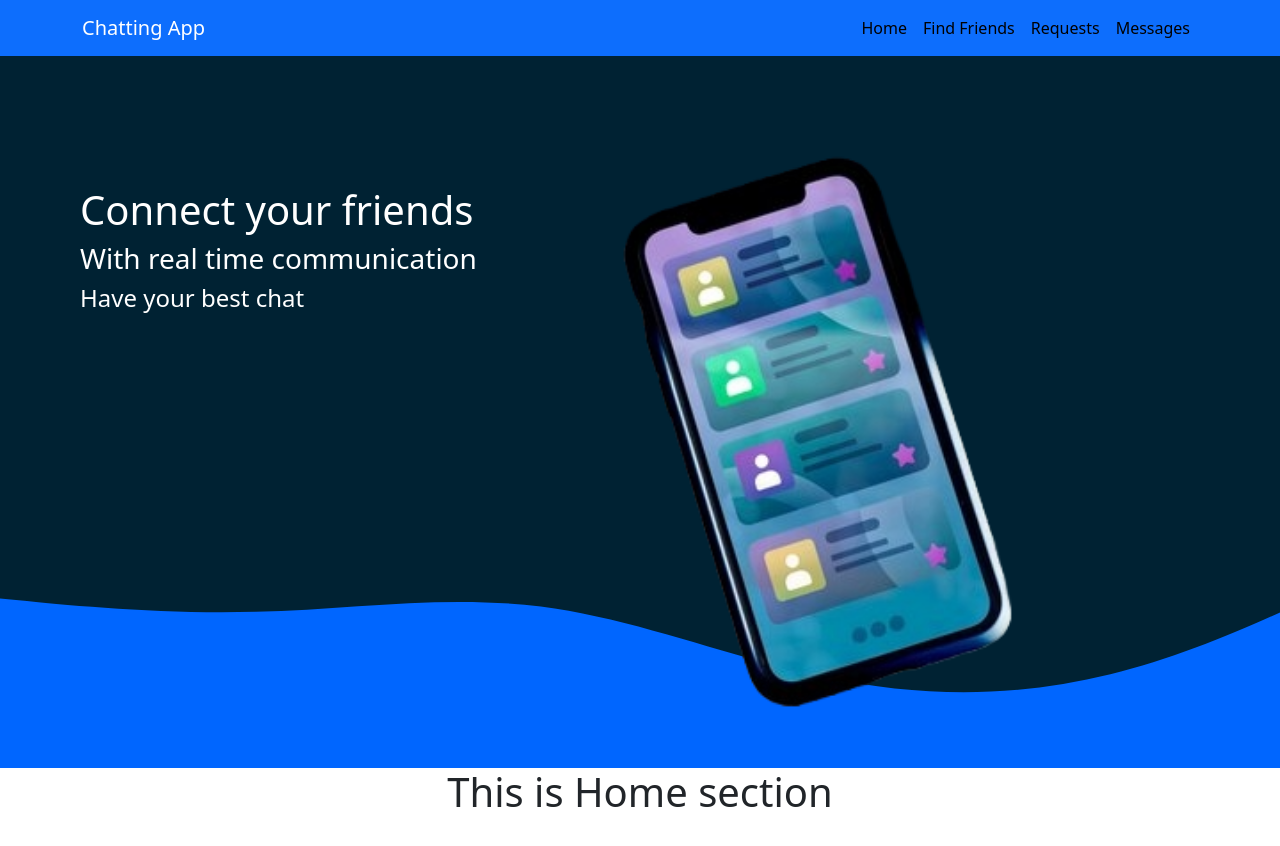
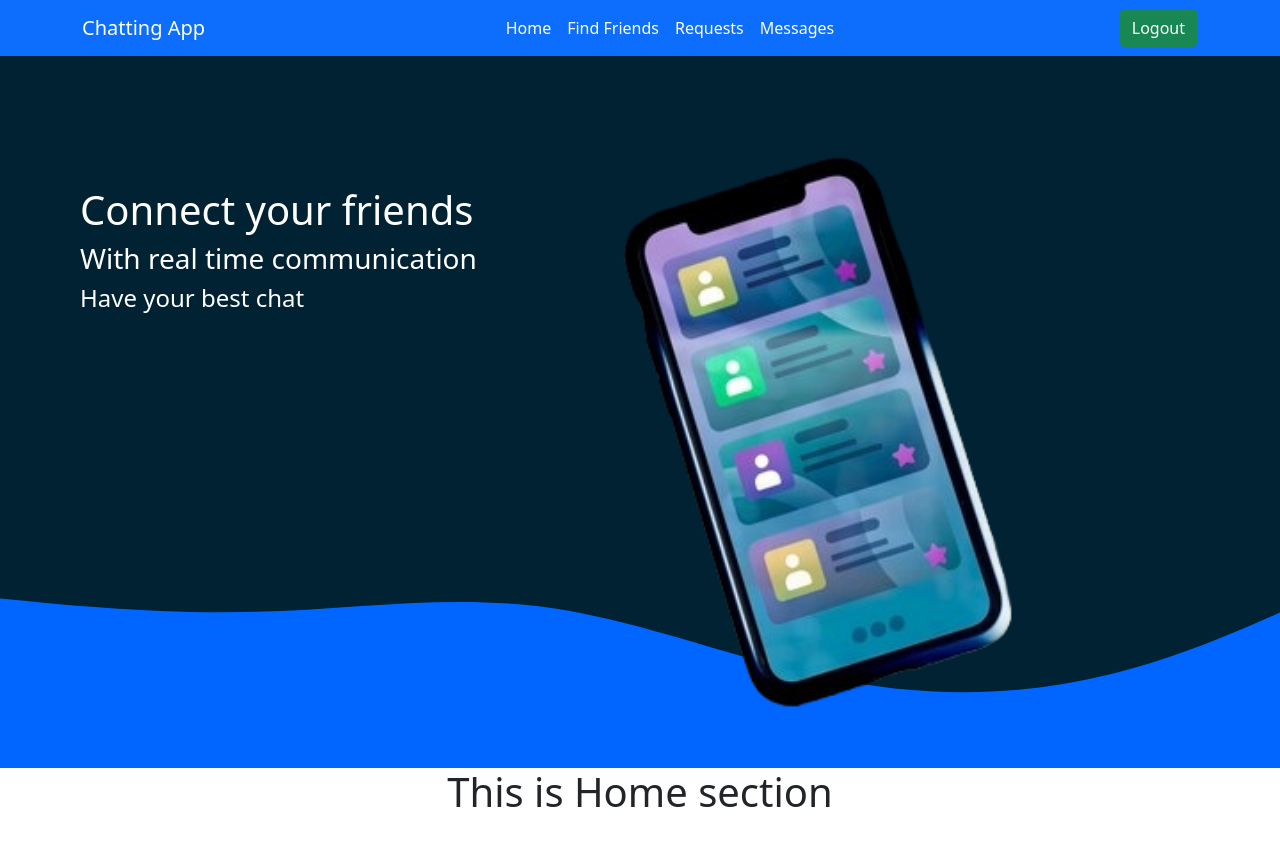
Before and after one commit to Abdul-Raqeeb13/ChatApp_React, a React (Create React App) app: page /Home in a window 1280 px wide. Shown: the top 846 px of the page. Built offline with nearby package versions, Linux system fonts and the light colour scheme.

Commit message:
Final Chat

```diff
--- a/src/App.js
+++ b/src/App.js
@@ -1,6 +1,8 @@
 import logo from './logo.svg';
 import './App.css';
 import { Route , Routes } from 'react-router-dom';
+import 'bootstrap/dist/css/bootstrap.min.css';
+import 'react-toastify/dist/ReactToastify.css'; // Ensure this CSS is imported
 import Home from './Components/Home';
 import FindFriends from './Components/FindFriends';
 import Friends from './Components/Friends';
--- a/src/Components/SignUpForm.jsx
+++ b/src/Components/SignUpForm.jsx
@@ -1,16 +1,15 @@
 import React, { useState } from 'react';
 import { Link, useNavigate } from 'react-router-dom';
-import { auth , store  , storage } from '../Config/Firebase';
+import { auth, store, storage } from '../Config/Firebase';
 import { ToastContainer, toast } from "react-toastify";
 import firebase from '../Config/Firebase';
 
 export default function Form() {
-
   const [name, setName] = useState("");
   const [email, setEmail] = useState("");
   const [password, setPassword] = useState("");
-  const [imageUrl, setimageUrl] = useState("");
-  const nav = useNavigate()
+  const [imageUrl, setImageUrl] = useState("");
+  const nav = useNavigate();
 
   // create user with email and password
   const createAccount = async (email, password) => {
@@ -21,20 +20,19 @@ export default function Form() {
       console.log(user);
 
       var userdata = {
-        userName : name,
-        userEmail : email,
-        userPassword : password,
-        userID : user.uid,
-        ProfileImage : imageUrl
-      }
+        userName: name,
+        userEmail: email,
+        userPassword: password,
+        userID: user.uid,
+        ProfileImage: imageUrl
+      };
 
       console.log(userdata);
 
       await store.collection("users").doc(user.uid).set(userdata)
         .then(() => {
-
           console.log("Document successfully written!");
-          toast("account create", {
+          toast("account created", {
             position: "top-center",
             autoClose: 5018,
             hideProgressBar: false,
@@ -44,22 +42,14 @@ export default function Form() {
             progress: undefined,
             theme: "dark",
           });
-          nav("/SignInform")
+          nav("/SignInform");
           console.log("complete");
         })
         .catch((error) => {
           console.error("Error writing document: ", error);
         });
-
-
-
-
-
     } catch (error) {
-      // console.error("Error code:", error.code);
-      // console.error("Error message:", error.message);
       toast(error.message);
-
     }
   };
 
@@ -70,24 +60,22 @@ export default function Form() {
       .auth()
       .signInWithPopup(provider)
       .then(async (result) => {
-
         var credential = result.credential;
         var token = credential.accessToken;
         var user = result.user;
 
         var userdata = {
-          userName : user.displayName,
-          userEmail : user.email,
-          userID : user.uid
+          userName: user.displayName,
+          userEmail: user.email,
+          userID: user.uid
+        };
 
-        }
         console.log(userdata);
 
         await store.collection("users").doc(user.uid).set(userdata)
           .then(() => {
-
             console.log("Document successfully written!");
-            toast("account create", {
+            toast("account created", {
               position: "top-center",
               autoClose: 5018,
               hideProgressBar: false,
@@ -97,29 +85,22 @@ export default function Form() {
               progress: undefined,
               theme: "dark",
             });
-            nav("/SignInform")
+            nav("/SignInform");
             console.log("complete");
           })
           .catch((error) => {
             console.error("Error writing document: ", error);
           });
 
-
-        nav("/Home")
-
-
+        nav("/Home");
       }).catch((error) => {
-
         var errorCode = error.code;
         var errorMessage = error.message;
-
         var email = error.email;
-
         var credential = error.credential;
-        console.log(error)
-
+        console.log(error);
       });
-  }
+  };
 
   const handleSubmit = async (e) => {
     e.preventDefault();
@@ -128,18 +109,16 @@ export default function Form() {
 
   // upload image in firebase storage
   async function imageUpload(e) {
-
-    var storageRef = storage.ref("Profile Pics")
-    await storageRef.put(e.target.files[0]).then((snapshot) => {
-      storageRef.getDownloadURL().then((url)=>{
-          // console.log(url);
-          setimageUrl(url)
+    const file = e.target.files[0];
+    const storageRef = storage.ref(`ProfilePics/${Date.now()}_${file.name}`);
+    await storageRef.put(file).then((snapshot) => {
+      storageRef.getDownloadURL().then((url) => {
+        setImageUrl(url);
       })
-      .catch((e)=>{
+      .catch((e) => {
         console.log(e);
-      })
       });
-
+    });
   }
 
   return (
@@ -156,74 +135,71 @@ export default function Form() {
         pauseOnHover
       />
 
-      <h1 class="text-center h2">Signup</h1>
+      <h1 className="text-center h2">Signup</h1>
       <div className="container">
-        <form onSubmit={handleSubmit} class="max-w-sm mx-5 my-4 border border-primary rounded bg-light p-4">
-
-          <div class="mb-3">
-            <label for="name" class="form-label">UserName</label>
+        <form onSubmit={handleSubmit} className="max-w-sm mx-5 my-4 border border-primary rounded bg-light p-4">
+          <div className="mb-3">
+            <label htmlFor="name" className="form-label">UserName</label>
             <input
               onChange={(e) => setName(e.target.value)}
               type="text"
               id="name"
-              class="form-control"
+              className="form-control"
               placeholder="UserName"
               required
             />
           </div>
 
-          <div class="mb-3">
-            <label for="email" class="form-label">Your email</label>
+          <div className="mb-3">
+            <label htmlFor="email" className="form-label">Your email</label>
             <input
               onChange={(e) => setEmail(e.target.value)}
               type="email"
               id="email"
-              class="form-control"
+              className="form-control"
               placeholder="name@flowbite.com"
               required
             />
           </div>
-          <div class="mb-3">
-            <label for="password" class="form-label">Your password</label>
+          <div className="mb-3">
+            <label htmlFor="password" className="form-label">Your password</label>
             <input
               onChange={(e) => setPassword(e.target.value)}
               type="password"
               id="password"
-              class="form-control"
+              className="form-control"
               placeholder="********"
               required
             />
           </div>
-          <div class="mb-3">
-            <label for="password" class="form-label">Profile Pic</label>
+          <div className="mb-3">
+            <label htmlFor="file" className="form-label">Profile Pic</label>
             <input
               onChange={(e) => imageUpload(e)}
               type="file"
               id="file"
-              class="form-control"
+              className="form-control"
               required
             />
           </div>
           <button
             type="submit"
-            class="btn btn-primary w-100 mb-2"
+            className="btn btn-primary w-100 mb-2"
           >
             Submit
           </button>
           <button
             onClick={() => googleSignIn()}
-            class="btn btn-outline-primary w-100"
+            className="btn btn-outline-primary w-100"
           >
             Sign in with Google
           </button>
-          <p class="text-center mt-3">
+          <p className="text-center mt-3">
             Already have an account
-            <Link class="text-primary" to={"/SignInForm"}>SignIn</Link>
+            <Link className="text-primary" to={"/SignInForm"}>SignIn</Link>
           </p>
         </form>
       </div>
-
-
     </div>
   );
 }
--- a/src/Config/Firebase.jsx
+++ b/src/Config/Firebase.jsx
@@ -5,13 +5,7 @@ import "firebase/compat/database";
 import "firebase/compat/firestore";
 
 const firebaseConfig = {
-  apiKey: "AIzaSyAm_7xuxwVHNfqx-xXczGpN7UWMtFJzZ9g",
-  authDomain: "chat-app-92816.firebaseapp.com",
-  databaseURL: "https://chat-app-92816-default-rtdb.firebaseio.com",
-  projectId: "chat-app-92816",
-  storageBucket: "chat-app-92816.appspot.com",
-  messagingSenderId: "201958027933",
-  appId: "1:201958027933:web:d36adf4a9151180e035a74"
+
 };
 
 
--- a/src/Widgets/Navbar.jsx
+++ b/src/Widgets/Navbar.jsx
@@ -1,33 +1,79 @@
-import React from 'react'
+import React from 'react';
 import Container from 'react-bootstrap/Container';
 import Nav from 'react-bootstrap/Nav';
 import Navbar from 'react-bootstrap/Navbar';
-import NavDropdown from 'react-bootstrap/NavDropdown';
 import { Link } from 'react-router-dom';
+import { ToastContainer, toast } from "react-toastify";
+import 'bootstrap/dist/css/bootstrap.min.css';
+import 'react-toastify/dist/ReactToastify.css'; // Ensure this CSS is imported
+import { useNavigate } from 'react-router'
+
 
 
 export default function NavbarCom() {
+
+    const nav  = useNavigate()
+
+    const logout = () => {
+        nav("/")
+        // alert("ok")
+        localStorage.clear();
+        toast.success("Logout Successful", {
+            position: "top-center",
+            autoClose: 5000,
+            hideProgressBar: false,
+            closeOnClick: true,
+            pauseOnHover: true,
+            draggable: true,
+            progress: undefined,
+            theme: "dark",
+        });
+        localStorage.clear()
+
+    }
+
     return (
         <div>
-            <Navbar bg="primary" data-bs-theme="dark">
+            <ToastContainer
+                position="top-center"
+                autoClose={5000}
+                hideProgressBar={false}
+                newestOnTop={false}
+                closeOnClick
+                rtl={false}
+                pauseOnFocusLoss
+                draggable
+                pauseOnHover
+                theme="dark"
+            />
+
+            <Navbar bg="primary" expand="lg" variant="dark">
                 <Container>
-                    <Navbar.Brand href="#home">Chatting App</Navbar.Brand>
-                    <Nav className="ms-auto">
-                        <Nav.Link>
-                            <Link className='text-black text-decoration-none' to={"/Home"}>Home</Link>
-                        </Nav.Link>
-                        <Nav.Link>
-                            <Link className='text-black text-decoration-none' to={"/FindFriends"}>Find Friends</Link>
-                        </Nav.Link>
-                        <Nav.Link>
-                            <Link className='text-black text-decoration-none' to={"/Requests"}>Requests</Link>
-                        </Nav.Link>
-                        <Nav.Link>
-                            <Link className='text-black text-decoration-none' to={"/MessageScreen"}>Messages</Link>
-                        </Nav.Link>
-                    </Nav>
+                    <Navbar.Brand as={Link} to="/Home">Chatting App</Navbar.Brand>
+                    <Navbar.Toggle aria-controls="basic-navbar-nav" />
+                    <Navbar.Collapse id="basic-navbar-nav">
+                        <Nav className="ms-auto me-auto">
+                            <Nav.Link as={Link} to="/Home" className="text-white">
+                                Home
+                            </Nav.Link>
+                            <Nav.Link as={Link} to="/FindFriends" className="text-white">
+                                Find Friends
+                            </Nav.Link>
+                            <Nav.Link as={Link} to="/Requests" className="text-white">
+                                Requests
+                            </Nav.Link>
+                            <Nav.Link as={Link} to="/MessageScreen" className="text-white">
+                                Messages
+                            </Nav.Link>
+                        </Nav>
+                        <Nav>
+
+                                <button onClick={()=>logout()} className="btn btn-success">Logout</button>
+
+                        </Nav>
+                    </Navbar.Collapse>
                 </Container>
             </Navbar>
         </div>
-    )
+    );
 }
--- a/src/index.js
+++ b/src/index.js
@@ -4,6 +4,8 @@ import './index.css';
 import App from './App';
 import 'bootstrap/dist/css/bootstrap.min.css';
 import './Widgets/Cover.css'
+import 'bootstrap/dist/css/bootstrap.min.css';
+import 'react-toastify/dist/ReactToastify.css'; // Ensure this CSS is imported
 import reportWebVitals from './reportWebVitals';
 import { BrowserRouter } from 'react-router-dom';
 
```
Also changed, not shown: src/Components/FindFriends.jsx (+12 -11 lines). Lines whose indentation alone changed are shown as unchanged.
